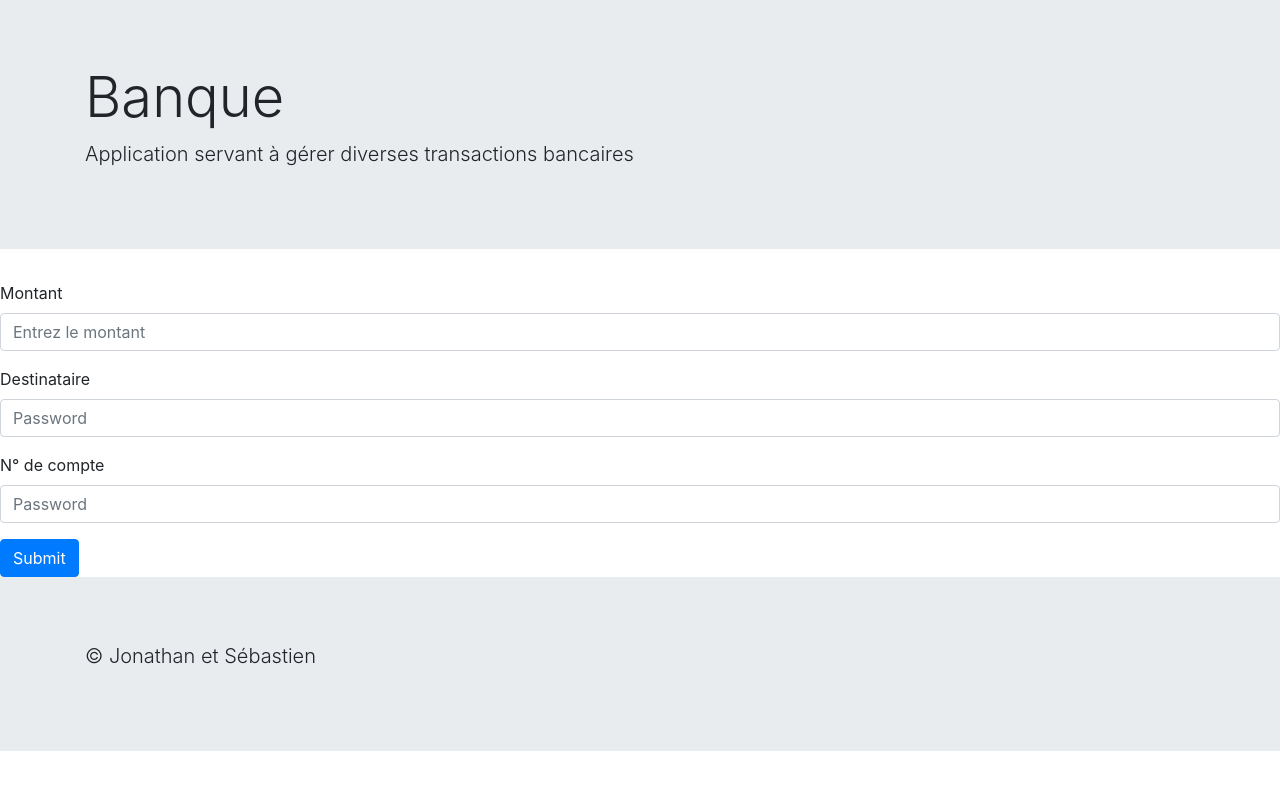
After one commit to MrSeeb/Banque, a PHP site: the page made by view/form/virementForm.php in a window 1280 px wide. The commit adds this page. Run offline with PHP 8.4, Linux system fonts and the light colour scheme; the template is opened without the code that fills it, so the values that code supplies are empty; some libraries are stand-ins or nearby versions.

Commit message:
Add form

```diff
--- a/config/routes.php
+++ b/config/routes.php
@@ -15,7 +15,7 @@
 function getRoutes() {
   return [
     "" => [
-      "exemple",
+      "banque",
       "welcome"
     ],
     "login" => [
--- a/view/form/exempleForm.php
+++ /dev/null
@@ -1 +0,0 @@
-<!-- Voici un fichier destiné à contenir un formulaire -->
--- /dev/null
+++ b/view/form/virementForm.php
@@ -0,0 +1,15 @@
+<form>
+  <div class="form-group">
+    <label>Montant</label>
+    <input type="number" class="form-control" placeholder="Entrez le montant">
+  </div>
+  <div class="form-group">
+    <label>Destinataire</label>
+    <input type="name" class="form-control" placeholder="Password">
+  </div>
+  <div class="form-group">
+    <label>N° de compte</label>
+    <input type="number" class="form-control" placeholder="Password">
+  </div>
+  <button type="submit" class="btn btn-primary">Submit</button>
+</form>
--- a/view/template/footer.php
+++ b/view/template/footer.php
@@ -1,9 +1,12 @@
-
-
+<div class="jumbotron jumbotron-fluid">
+    <div class="container">
+        <p class="lead">&copy; Jonathan et Sébastien</p>
+    </div>
+</div>
 <!-- Optional JavaScript -->
 <!-- jQuery first, then Popper.js, then Bootstrap JS -->
 <script src="https://code.jquery.com/jquery-3.3.1.slim.min.js" integrity="sha384-q8i/X+965DzO0rT7abK41JStQIAqVgRVzpbzo5smXKp4YfRvH+8abtTE1Pi6jizo" crossorigin="anonymous"></script>
-<script src="https://cdnjs.cloudflare.com/ajax/libs/popper.js/1.14.3/umd/popper.min.js" integrity="sha384-ZMP7rVo3mIykV+2+9J3UJ46jBk0WLaUAdn689aCwoqbBJiSnjAK/l8WvCWPIPm49" crossorigin="anonymous"></script>
-<script src="https://stackpath.bootstrapcdn.com/bootstrap/4.1.3/js/bootstrap.min.js" integrity="sha384-ChfqqxuZUCnJSK3+MXmPNIyE6ZbWh2IMqE241rYiqJxyMiZ6OW/JmZQ5stwEULTy" crossorigin="anonymous"></script>
+<script src="https://cdnjs.cloudflare.com/ajax/libs/popper.js/1.14.6/umd/popper.min.js" integrity="sha384-wHAiFfRlMFy6i5SRaxvfOCifBUQy1xHdJ/yoi7FRNXMRBu5WHdZYu1hA6ZOblgut" crossorigin="anonymous"></script>
+<script src="https://stackpath.bootstrapcdn.com/bootstrap/4.2.1/js/bootstrap.min.js" integrity="sha384-B0UglyR+jN6CkvvICOB2joaf5I4l3gm9GU6Hc1og6Ls7i6U/mkkaduKaBhlAXv9k" crossorigin="anonymous"></script>
 </body>
 </html>
--- a/view/template/header.php
+++ b/view/template/header.php
@@ -6,7 +6,15 @@
     <meta name="viewport" content="width=device-width, initial-scale=1, shrink-to-fit=no">
 
     <!-- Bootstrap CSS -->
-    <link rel="stylesheet" href="https://stackpath.bootstrapcdn.com/bootstrap/4.1.3/css/bootstrap.min.css" integrity="sha384-MCw98/SFnGE8fJT3GXwEOngsV7Zt27NXFoaoApmYm81iuXoPkFOJwJ8ERdknLPMO" crossorigin="anonymous">
-    <title></title>
+    <link rel="stylesheet" href="https://stackpath.bootstrapcdn.com/bootstrap/4.2.1/css/bootstrap.min.css" integrity="sha384-GJzZqFGwb1QTTN6wy59ffF1BuGJpLSa9DkKMp0DgiMDm4iYMj70gZWKYbI706tWS" crossorigin="anonymous">
+    <title>Banque</title>
   </head>
   <body>
+  <header>
+    <div class="jumbotron jumbotron-fluid">
+      <div class="container">
+        <h1 class="display-4">Banque</h1>
+        <p class="lead">Application servant à gérer diverses transactions bancaires</p>
+      </div>
+    </div>
+  </header>
```
Also changed, not shown: controller/banqueController.php (added, +15 -0 lines), controller/exempleController.php (deleted, +0 -15 lines), view/banqueView.php (added, +11 -0 lines), view/exempleView.php (deleted, +0 -9 lines), view/form/versementForm.php (added, +12 -0 lines).
